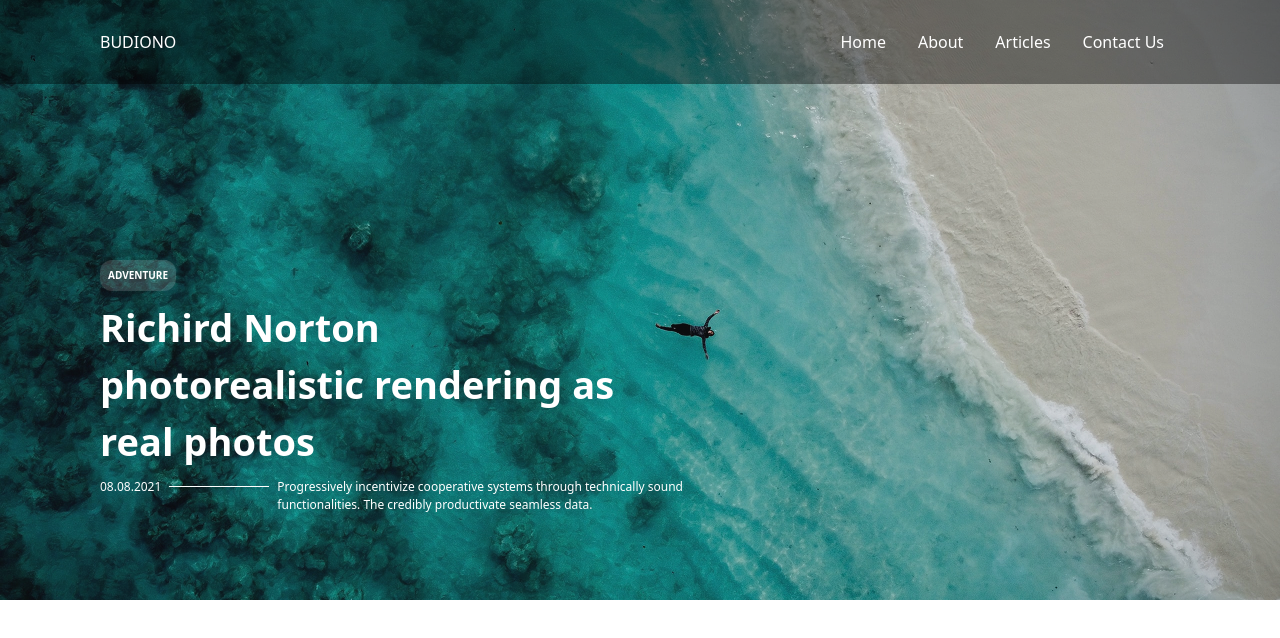
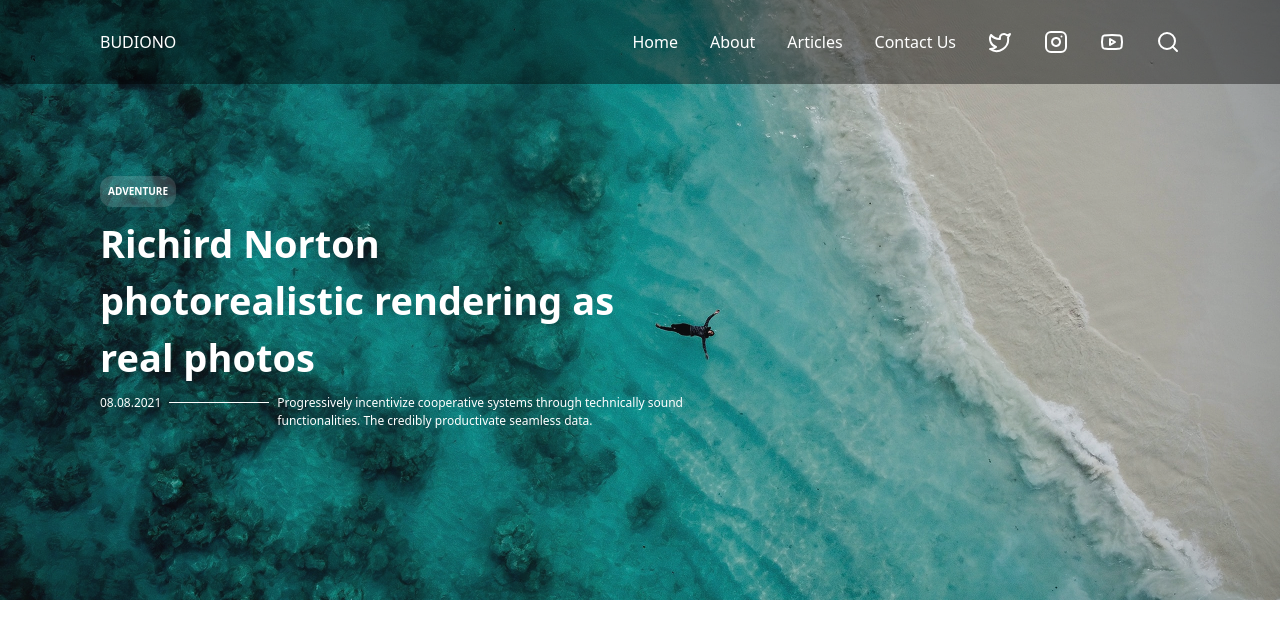
Before and after one commit to mas-kumis/budiono, a Next.js app: page / in a window 1280 px wide. Shown: the top 638 px of the page. Built offline with nearby package versions, Linux system fonts and the light colour scheme.

Commit message:
headers done

```diff
--- a/app/components/Navbar.tsx
+++ b/app/components/Navbar.tsx
@@ -1,20 +1,75 @@
-import React from "react";
+"use client";
+import React, { useState, useEffect, useRef } from "react";
+import {
+  AlignJustify,
+  Instagram,
+  Twitter,
+  Youtube,
+  Search,
+} from "lucide-react";
+const Navbar = () => {
+  const [open, setOpen] = useState(false);
+  const menuRef = useRef<HTMLDivElement | null>(null); // Ref for the menu
 
-const Navbar = () => {
+  // Function to close the navbar when clicking outside
+  useEffect(() => {
+    const handleClickOutside = (event: MouseEvent) => {
+      if (menuRef.current && !menuRef.current.contains(event.target as Node)) {
+        setOpen(false);
+      }
+    };
+
+    if (open) {
+      document.addEventListener("click", handleClickOutside);
+    } else {
+      document.removeEventListener("click", handleClickOutside);
+    }
+
+    return () => {
+      document.removeEventListener("click", handleClickOutside);
+    };
+  }, [open]);
   return (
-    <div className="bg-black bg-opacity-40 px-[30px] md:px-[100px] py-[30px] flex justify-between items-center">
+    <nav
+      className="bg-black fixed w-screen bg-opacity-40 px-[30px] md:px-[100px] py-[30px]"
+      ref={menuRef}
+    >
+      <div className="  flex justify-between items-center">
         <p className="text-white">BUDIONO</p>
-      <div className="block lg:hidden text-white">icon</div>
-      <div className="lg:flex gap-4 hidden text-white">
+        <div
+          className="block lg:hidden text-white cursor-pointer"
+          onClick={() => setOpen(!open)}
+        >
+          <AlignJustify />
+        </div>
+        <div className="lg:flex gap-8 hidden text-white     ">
           <ul className="flex gap-8">
             <li>Home</li>
             <li>About</li>
             <li>Articles</li>
             <li>Contact Us</li>
           </ul>
-        <div></div>
+          <ul className="flex gap-8">
+            <Twitter />
+            <Instagram />
+            <Youtube />
+          </ul>
+          <div>
+            <Search />
           </div>
         </div>
+      </div>
+      {open && (
+        <div className="text-white mt-8 px-8">
+          <ul className="flex flex-col gap-8">
+            <li>Home</li>
+            <li>About</li>
+            <li>Articles</li>
+            <li>Contact Us</li>
+          </ul>
+        </div>
+      )}
+    </nav>
   );
 };
 
```
Lines whose indentation alone changed are shown as unchanged.
